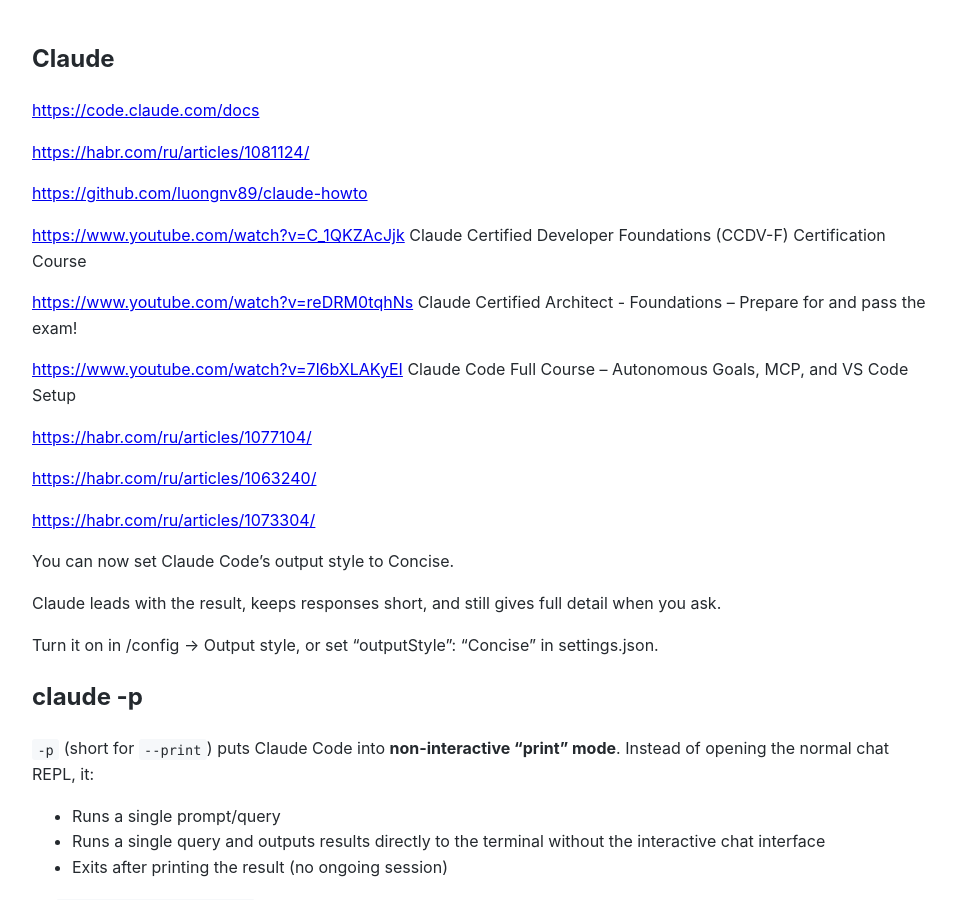
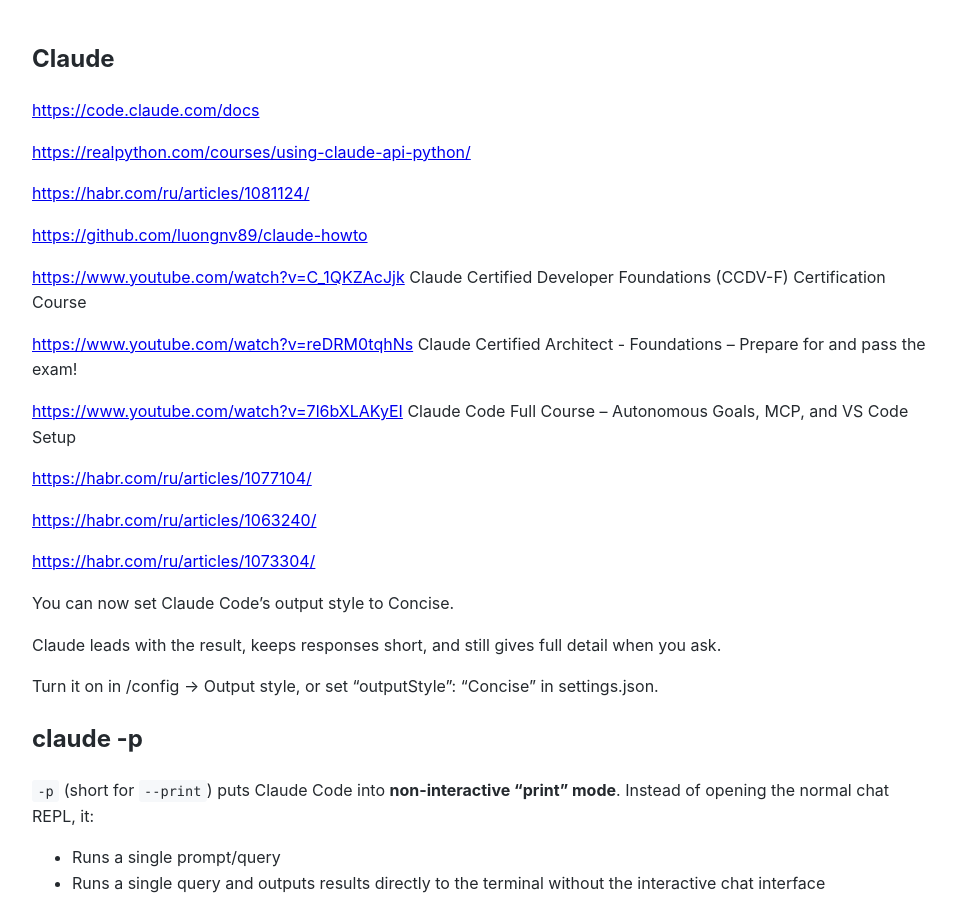
Before and after one commit to Michael-Lubinsky/michael-lubinsky.github.com, a Jekyll site: the page built from ml/claude.md, in a window 1280 px wide and 900 px high. Shown: the whole window, without its empty margins (158-1114 px from the left). Built offline with Jekyll 4.4.1, drawn with Linux system fonts in a browser that asks for light colours; our own code applies the rules of GitHub Pages for plain Markdown files.

Commit message:
Add more resources for Claude API
Added additional links related to Claude API documentation and resources.

```diff
--- a/ml/claude.md
+++ b/ml/claude.md
@@ -1,5 +1,7 @@
 ## Claude
 <https://code.claude.com/docs>
+
+<https://realpython.com/courses/using-claude-api-python/>
 
 <https://habr.com/ru/articles/1081124/>
 
```
